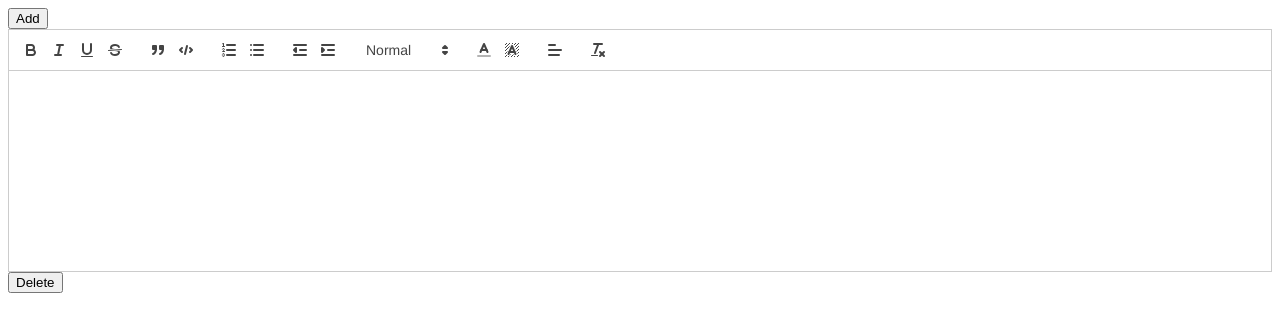
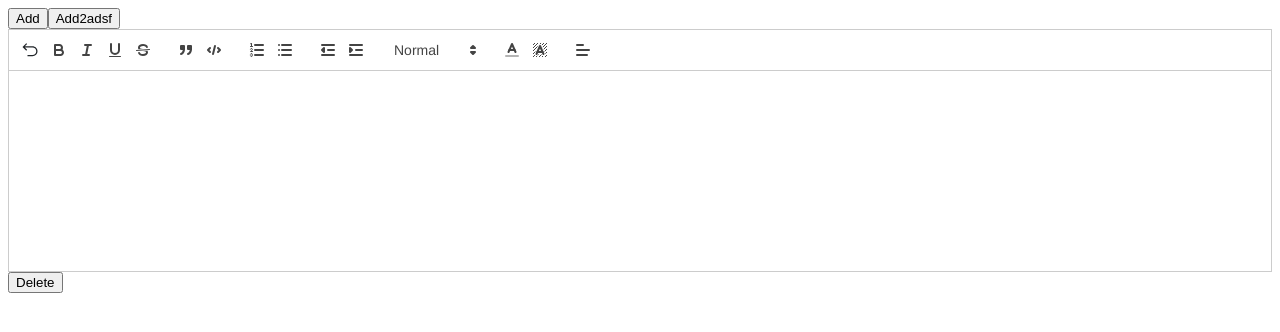
Before and after one commit to teja463/react, a React (Create React App) app in the folder ag-grid/: page / in a window 1280 px wide. Shown: the top 332 px of the page. Built offline with nearby package versions, Linux system fonts and the light colour scheme.

Commit message:
moved editors to new components

```diff
--- /dev/null
+++ b/ag-grid/src/AppQuillInbuiltModulesUndo.js
@@ -0,0 +1,40 @@
+import React, { useState } from "react";
+import Editor from './EditorWithInbuiltModulesWithUndo';
+
+export default function AppQuill() {
+  const characters =
+    "ABCDEFGHIJKLMNOPQRSTUVWXYZabcdefghijklmnopqrstuvwxyz0123456789";
+  const [list, setList] = useState([{ id: generateString() }]);
+
+  function generateString(length = 5) {
+    let result = "_";
+    const charactersLength = characters.length;
+    for (let i = 0; i < length; i++) {
+      result += characters.charAt(Math.floor(Math.random() * charactersLength));
+    }
+
+    return result;
+  }
+
+  function addEditor() {
+    const ne = { id: generateString() };
+    setList([...list, ne]);
+  }
+
+  function deleteEditor(id){
+    console.log('adding and deleting', id)
+    setList(list.filter(l => l.id !== id))
+  }
+
+  return (
+    <div className="App">
+      <button onClick={addEditor}>Add</button>
+      <button onClick={addEditor}>Add2adsf</button>
+      {list.map((m) => (
+        <div key={m.id}>
+          <Editor eid={m.id} deleteEditor={deleteEditor}/>
+        </div>
+      ))}
+    </div>
+  );
+}
--- a/ag-grid/src/index.js
+++ b/ag-grid/src/index.js
@@ -3,7 +3,9 @@ import { render } from "react-dom";
 import "./App.css";
 // import App from './App';
 // import App from './AppOld';
-import App from "./AppQuillInbuiltModules";
+// import App from "./AppQuillInbuiltModules";
+import App from "./AppQuillInbuiltModulesUndo";
+// import App from "./AppQuillCustomToolbar";
 // import App2 from "./AppQuill2";
 
 render(
```
Also changed, not shown: ag-grid/src/AppQuillCustomToolbar.js (added, +39 -0 lines).
